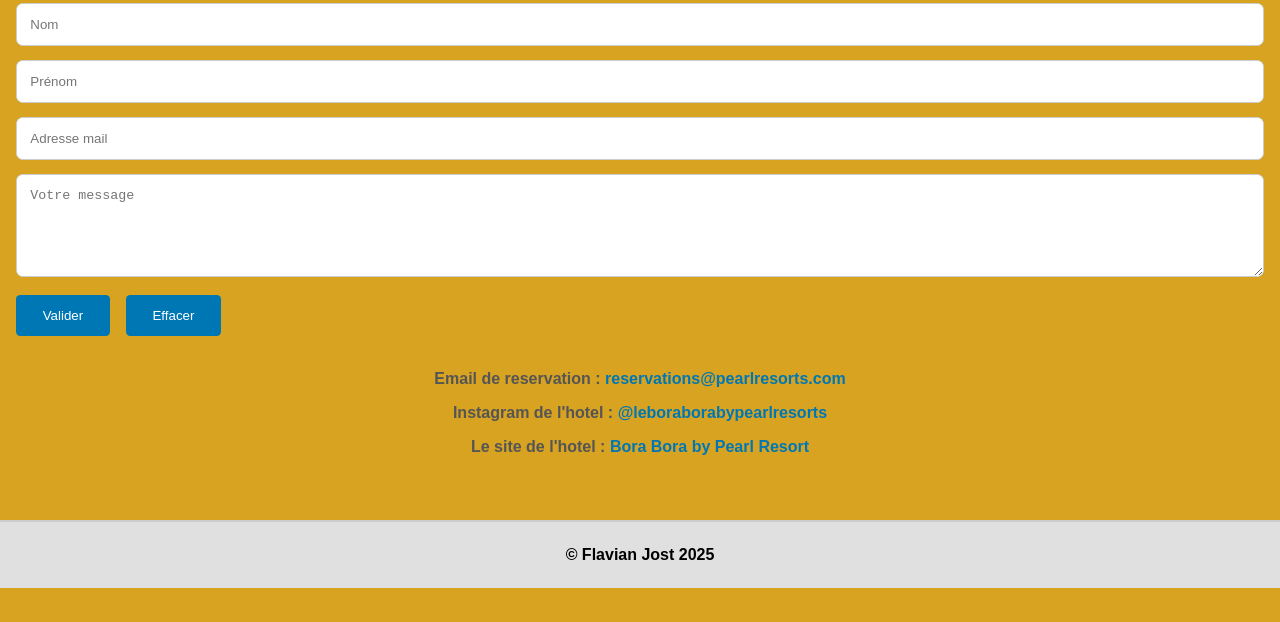
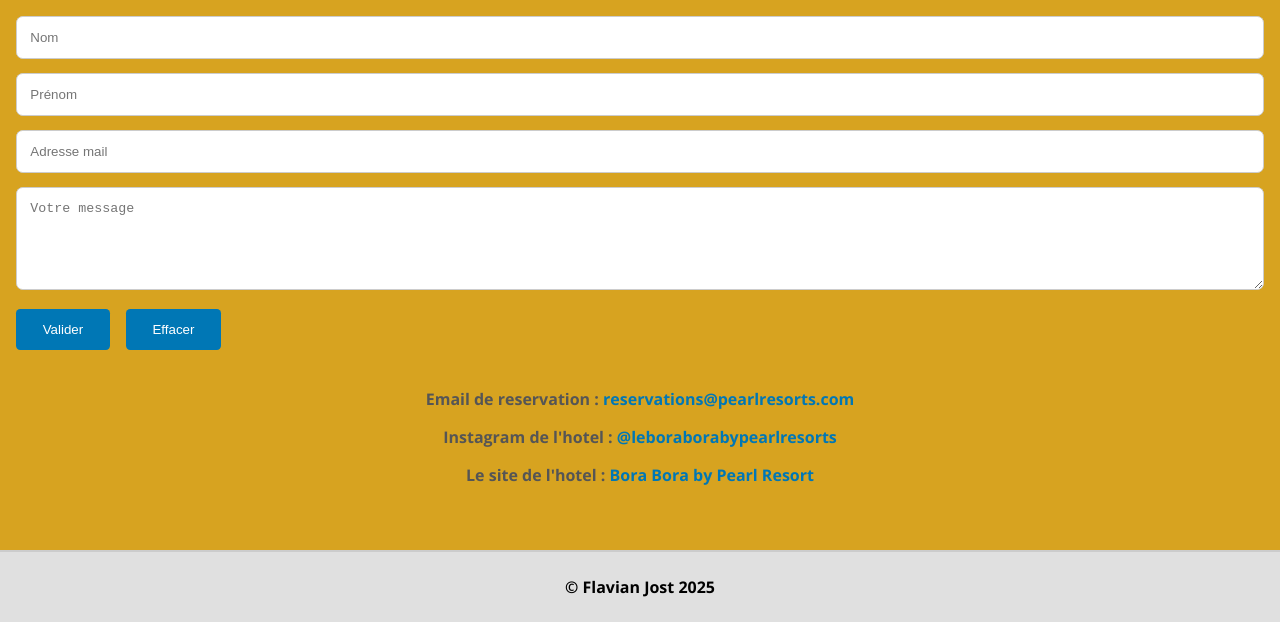
Before and after one commit to FlavianJost/voyage, a plain HTML site: page contact.html in a window 1280 px wide. Shown: the part 184-806 px from the top of the page. Drawn offline with nearby package versions, Linux system fonts and the light colour scheme.

Commit message:
add google font

```diff
--- a/contact.html
+++ b/contact.html
@@ -4,6 +4,9 @@
     <meta charset="UTF-8">
     <meta name="viewport" content="width=*, initial-scale=1.0">
     <link rel="stylesheet" href="style.css">
+    <link rel="preconnect" href="https://fonts.googleapis.com">
+    <link rel="preconnect" href="https://fonts.gstatic.com" crossorigin>
+    <link href="https://fonts.googleapis.com/css2?family=Open+Sans:ital,wght@0,300..800;1,300..800&family=Roboto:ital,wght@0,100..900;1,100..900&display=swap" rel="stylesheet">
     <title>Ma passion : Les voyages</title>
 </head>
 <body>
--- a/style.css
+++ b/style.css
@@ -1,6 +1,11 @@
 body {
   margin: 0;
-  font-family: Arial, sans-serif;
+  font-family: "Open Sans", sans-serif;
+  font-optical-sizing: auto;
+  font-weight: 400;
+  font-style: normal;
+  font-variation-settings:
+    "wdth" 100;
   background-color: #d7a320;
   font-weight: bold;
 }
```
Also changed, not shown: galerie.html (+3 -0 lines), index.html (+3 -0 lines).
